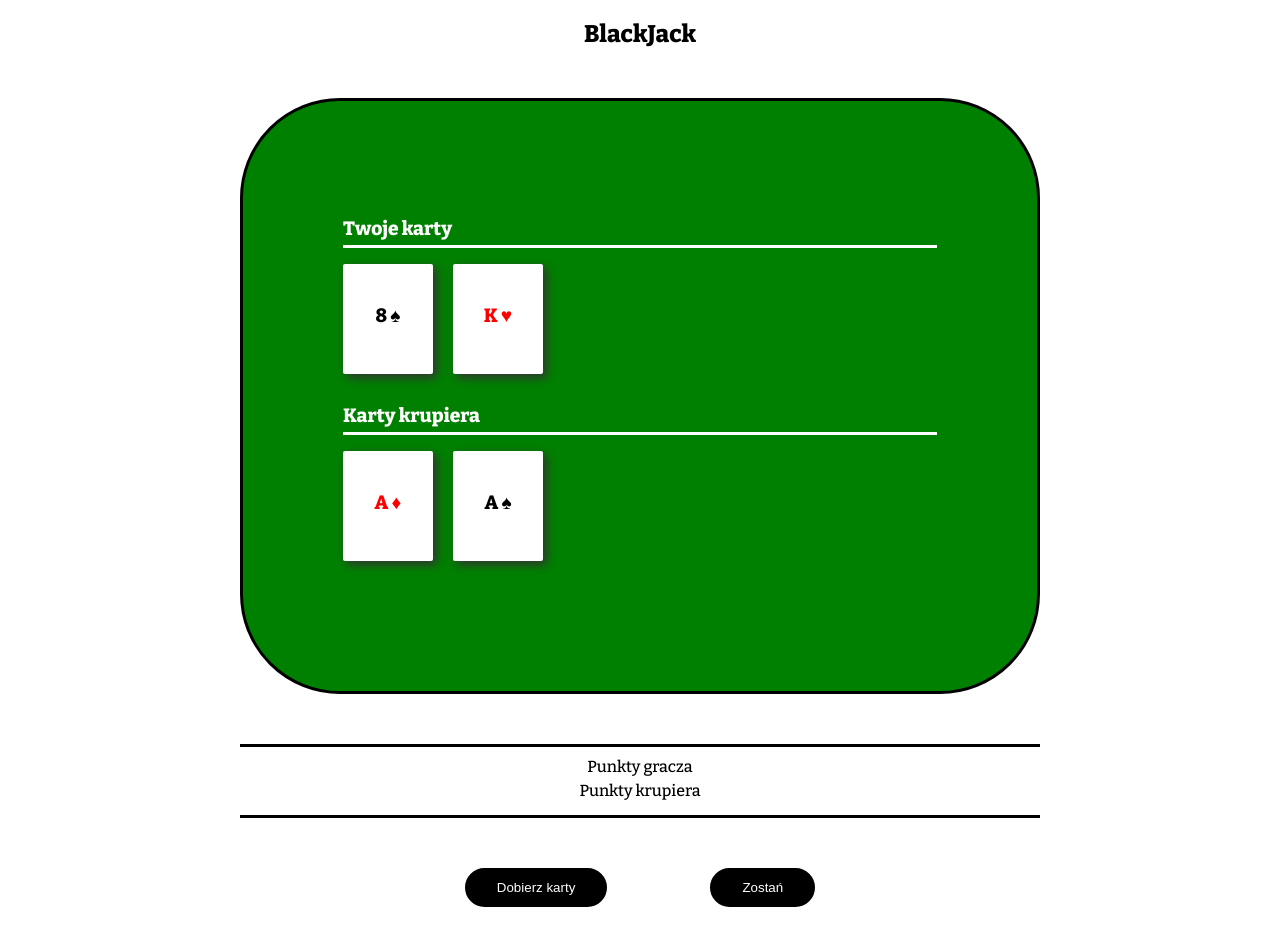
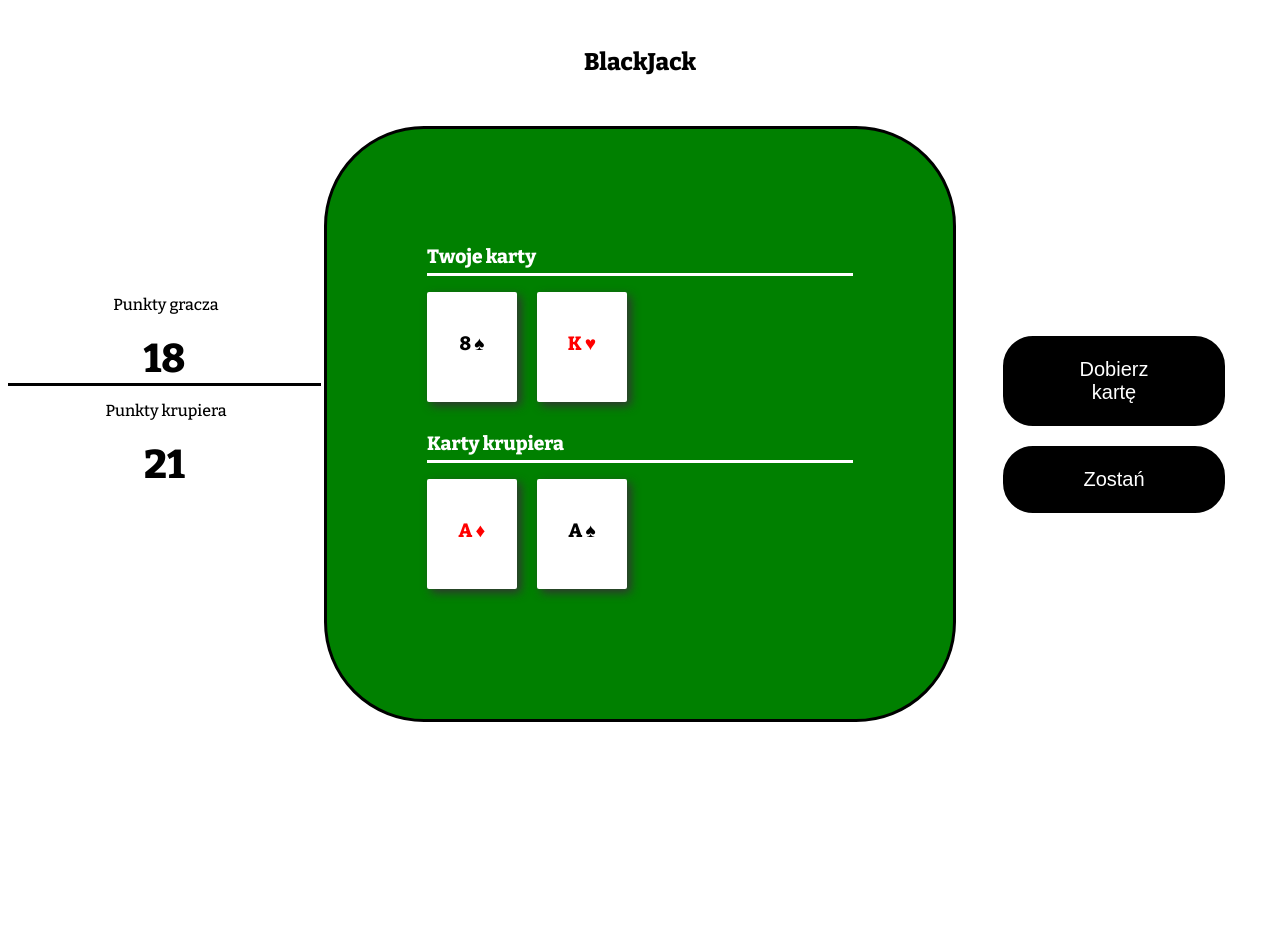
Before and after one commit to Treodaio/JavaScript-Projects, a plain HTML site: page blackjack/index.html in a window 1280 px wide. After the commit the page ends 800 px from the top, so only its background shows below. Drawn offline with nearby package versions, Linux system fonts and the light colour scheme.

Commit message:
end basics stages of blackjack

```diff
--- a/blackjack/index.html
+++ b/blackjack/index.html
@@ -8,6 +8,11 @@
     <link rel="stylesheet" href="style.css">
 </head>
 <body>
+    <div id="points">
+        Punkty gracza <div id="playerPoints"></div>
+        Punkty krupiera <div id="dealerPoints"></div>
+    </div>
+
     <section id="blackJack">
         <header>
             <h1>BlackJack</h1>
@@ -19,15 +24,11 @@
             <h2>Karty krupiera</h2>
             <div id="dealersCards"></div>
         </div>
-        <div id="points">
-            Punkty gracza <div id="playerPoints"></div>
-            Punkty krupiera <div id="dealerPoints"></div>
-        </div>
-        <div id="buttons">
-            <button id="hit">Dobierz karty</button>
-            <button id="stand">Zostań</button>
-        </div>
     </section>
+    <div id="buttons">
+        <button id="hit">Dobierz kartę</button>
+        <button id="stand">Zostań</button>
+    </div>
 <script src="js/Game.js" type = "module"></script>
 </body>
 </html>
--- a/blackjack/js/Game.js
+++ b/blackjack/js/Game.js
@@ -1,44 +1,110 @@
-// import { Card } from './Card.js';
+
 import { Deck } from './Deck.js';
 import { Player } from './Player.js';
 import { Table } from './Table.js';
+import { Message } from './Message.js';
 
 
 class Game {
     constructor(
-        { player, table }
+        { player, table, hitButton, standButton, dealerPoints, playerPoints, messageBox }
     ) {
         this.player = player;
+        this.table = table;
+        this.hitButton = hitButton;
+        this.standButton = standButton;
+        this.dealerPoints = dealerPoints;
+        this.playerPoints = playerPoints;
+        this.messageBox = messageBox;
+
         this.dealer = new Player('Krupier');
         this.deck = new Deck();
         this.deck.shuffle();
-        this.table = table;
+
     }
     run() {
         this.dealCards();
+        this.hitButton.addEventListener('click', (event) => this.hitCard())
+        this.standButton.addEventListener('click', (event) => this.dealerPlays())
+    }
+
+    hitCard() {
+        const card = this.deck.pickOne();
+        this.player.hand.addCard(card);
+        this.table.showPlayersCard(card);
+        this.playerPoints.innerHTML = this.player.calculatePoints();
     }
 
     dealCards() {
         for (let n = 0; n < 2; n++) {
             let cardOne = this.deck.pickOne();
             this.player.hand.addCard(cardOne);
-            this.table.showPlayersCard(cardOne.render());
-
+            this.table.showPlayersCard(cardOne);
 
             let cardTwo = this.deck.pickOne();
             this.dealer.hand.addCard(cardTwo);
-            this.table.showDealersCard(cardTwo.render());
+            this.table.showDealersCard(cardTwo);
         }
+
+        this.playerPoints.innerHTML = this.player.calculatePoints();
+        this.dealerPoints.innerHTML = this.dealer.calculatePoints();
+    }
+    dealerPlays() {
+        while (this.dealer.points <= this.player.points && this.dealer.points <= 21 && this.player.points <= 21) {
+            const card = this.deck.pickOne()
+            this.dealer.hand.addCard(card);
+            this.table.showDealersCard(card);
+            this.dealerPoints.innerHTML = this.dealer.calculatePoints();
+        }
+        this.#endGame();
+    }
+
+    #endGame() {
+        this.hitButton.removeEventListener('click', (event) => this.hitCard());
+        this.standButton.removeEventListener('click', (event) => this.dealerPlays());
+
+        this.hitButton.style.display = 'none';
+        this.standButton.style.display = 'none';
+
+        if (this.player.points < 21 && this.player.points == this.dealer.points) {
+            this.messageBox.setText('Remis').show();
+            return;
+        }
+
+        if (this.player.points > 21) {
+            this.messageBox.setText('Wygrywa dealer').show();
+            return;
+        }
+
+        if (this.dealer.points > 21) {
+            this.messageBox.setText(`Wygrywa ${this.player.name} !`).show();
+            return;
+        }
+
+        if (this.player.points < this.dealer.points) {
+            this.messageBox.setText('Wygrywa dealer').show();
+            return;
+        }
+
     }
 
 }
+const player = new Player('Slawek');
+
 const table = new Table(
     document.getElementById('dealersCards'),
     document.getElementById('playersCards')
 );
 
-const player = new Player('Slawek');
-const game = new Game(
-    { player, table }
-);
+const messageBox = new Message(document.getElementById('message'));
+
+const game = new Game({
+    player,
+    table,
+    hitButton: document.getElementById('hit'),
+    standButton: document.getElementById('stand'),
+    dealerPoints: document.getElementById('dealerPoints'),
+    playerPoints: document.getElementById('playerPoints'),
+    messageBox,
+});
 game.run();
--- a/blackjack/js/Hand.js
+++ b/blackjack/js/Hand.js
@@ -6,4 +6,34 @@ export class Hand {
     addCard(card) {
         this.cards.push(card);
     }
+
+    countCardsByWeights(weight) {
+        return this.cards.filter(card => card.weight == weight).length;
+    }
+
+    getStrength() {
+        if (this.countCardsByWeights('A') == 2 && this.cards.length == 2) {
+            return 21;
+        }
+
+        const cards = this.cards.map(card => {
+            if (['K', 'Q', 'J'].includes(card.weight)) {
+                return 10;
+            }
+
+            if (this.cards.length == 2 && card.weight == 'A') {
+                return 11;
+            }
+            if (this.cards.length > 2 && card.weight == 'A') {
+                return 1;
+            }
+            return parseInt(card.weight);
+        })
+
+        // w tym zastosowaniu reduce sumuje wartość wszystkich tych kart.
+        return cards.reduce(function (sum, weight) {
+            return parseInt(sum) + parseInt(weight);
+        })
+    }
+
 }
--- /dev/null
+++ b/blackjack/js/Message.js
@@ -0,0 +1,21 @@
+
+
+export class Message {
+    constructor(element) {
+        this.element = element;
+    }
+
+    setText(message) {
+        this.element.innerHTML = message;
+        return this;
+    }
+
+    show() {
+        this.element.style.display = "block";
+
+    }
+
+    hide() {
+        this.element.style.display = "hidden";
+    }
+}
--- a/blackjack/js/Player.js
+++ b/blackjack/js/Player.js
@@ -9,4 +9,8 @@ export class Player {
         this.hand = new Hand();
     }
 
+    calculatePoints() {
+        this.points = this.hand.getStrength();
+        return this.points;
+    }
 }
--- a/blackjack/js/Table.js
+++ b/blackjack/js/Table.js
@@ -5,10 +5,10 @@ export class Table {
         this.dealersCards = dealersCards;
     }
     showPlayersCard(card) {
-        this.playersCards.appendChild(card);
+        this.playersCards.appendChild(card.render());
     }
 
     showDealersCard(card) {
-        this.dealersCards.appendChild(card);
+        this.dealersCards.appendChild(card.render());
     }
 }
--- a/blackjack/style.css
+++ b/blackjack/style.css
@@ -1,10 +1,14 @@
 body {
     font-family: 'Bitter', serif;
+    display: flex;
+    justify-content: center;
+    align-self: center;
 }
 
 h1 {
     text-align: center;
     font-weight: 800;
+
 }
 
 h2 {
@@ -17,19 +21,31 @@ h2 {
 }
 
 #points {
+    flex-basis: 25%;
+    display: flex;
+    flex-direction: column;
+    justify-content: center;
     text-align: center;
-    border-top: 3px black solid;
-    border-bottom: 3px black solid;
     padding: 10px 0px;
 }
 
 #points div {
+    margin-right: 1%;
     padding-top: 5px;
     font-weight: bold;
-    font-size: 1.5em;
+    font-size: 2.5em;
+    margin-top: 5%;
+    margin-bottom: 5%;
+
+}
+
+#points div:first-child {
+    border-bottom: 3px black solid;
+
 }
 
 #blackJack {
+    flex-basis: 50%;
     width: 800px;
     margin: 20px auto;
     position: relative;
@@ -96,17 +112,24 @@ h2 {
 }
 
 #buttons {
+    flex-basis: 25%;
+    display: flex;
+    flex-direction: column;
+    justify-content: center;
+    align-items: center;
     padding-top: 50px;
     text-align: center;
 }
 
 #buttons button {
+    width: 70%;
+    font-size: 20px;
     cursor: pointer;
-    padding: 10px 30px;
+    padding: 20px 60px;
     border-radius: 30px;
     background: #000;
     color: #fff;
-    margin: 0 50px;
+    margin: 10px 5px;
     border: 2px solid black;
     transition: .5s;
 }
```
